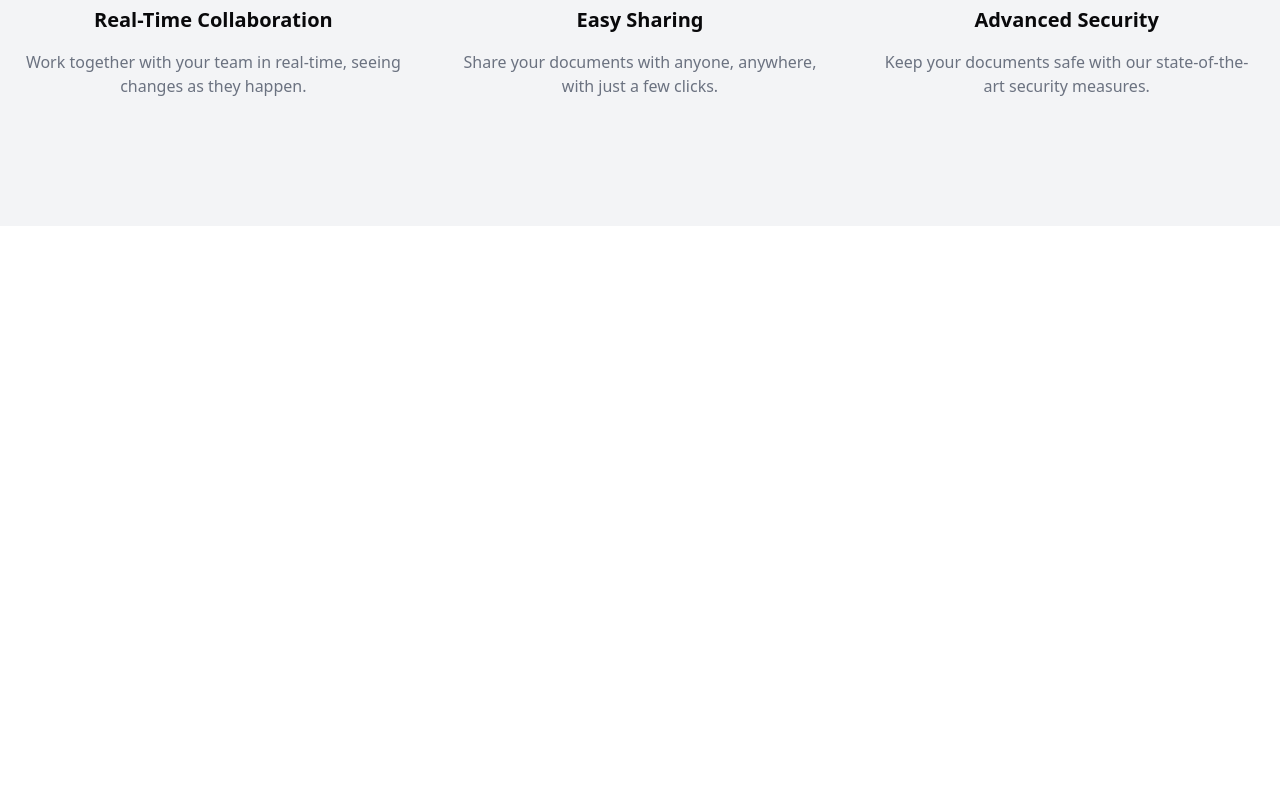
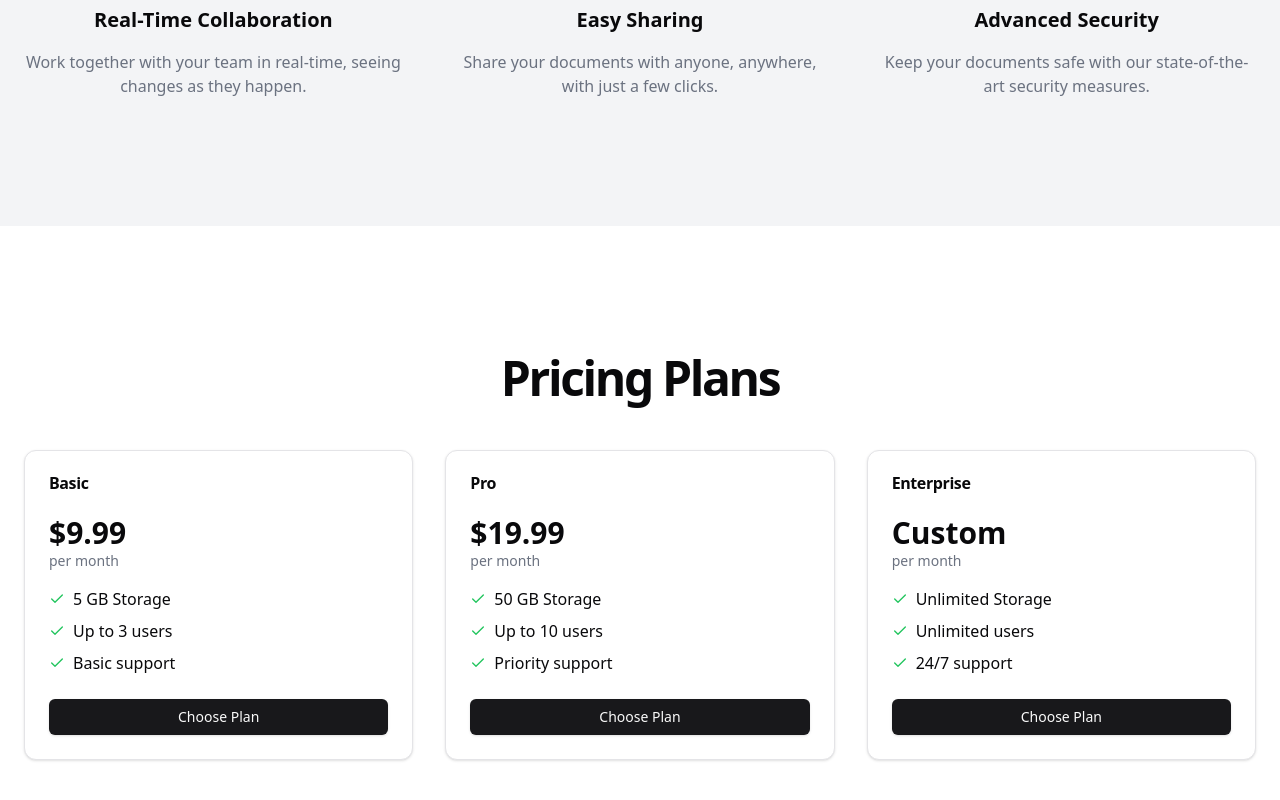
Before and after one commit to shashank1623/DocSync, a React (Vite) app in the folder frontend/: page / in a window 1280 px wide. Shown: the part 898-1698 px from the top of the page. Before the commit the page ends 1124 px from the top, so only its background shows below. Built offline with nearby package versions, Linux system fonts and the light colour scheme.

Commit message:
Pricing section added to Home Page

```diff
--- /dev/null
+++ b/frontend/src/components/Pricing.tsx
@@ -0,0 +1,38 @@
+import { Card, CardHeader , CardTitle , CardContent } from "./ui/card"
+import { Button } from "./ui/button"
+import { Check } from "lucide-react"
+export const Pricing = () => {
+
+    return <div id="pricing" className="w-full py-12 md:py-24 lg:py-32 px-4 sm:px-6">
+    <div className="container mx-auto">
+      <h2 className="text-3xl font-bold tracking-tighter sm:text-4xl md:text-5xl text-center mb-12">Pricing Plans</h2>
+      <div className="grid gap-8 md:grid-cols-2 lg:grid-cols-3">
+        {[
+          { name: "Basic", price: "$9.99", features: ["5 GB Storage", "Up to 3 users", "Basic support"] },
+          { name: "Pro", price: "$19.99", features: ["50 GB Storage", "Up to 10 users", "Priority support"] },
+          { name: "Enterprise", price: "Custom", features: ["Unlimited Storage", "Unlimited users", "24/7 support"] },
+        ].map((plan) => (
+          <Card key={plan.name} className="flex flex-col">
+            <CardHeader>
+              <CardTitle>{plan.name}</CardTitle>
+            </CardHeader>
+            <CardContent className="flex-1 flex flex-col">
+              <p className="text-3xl font-bold">{plan.price}</p>
+              <p className="text-sm text-gray-500 dark:text-gray-400">per month</p>
+              <ul className="mt-4 space-y-2 flex-1">
+                {plan.features.map((feature) => (
+                  <li key={feature} className="flex items-center">
+                    <Check className="h-4 w-4 mr-2 text-green-500" />
+                    {feature}
+                  </li>
+                ))}
+              </ul>
+              <Button className="mt-6 w-full">Choose Plan</Button>
+            </CardContent>
+          </Card>
+        ))}
+      </div>
+    </div>
+  </div>
+
+}
--- /dev/null
+++ b/frontend/src/components/ui/card.tsx
@@ -0,0 +1,76 @@
+import * as React from "react"
+
+import { cn } from "@/lib/utils"
+
+const Card = React.forwardRef<
+  HTMLDivElement,
+  React.HTMLAttributes<HTMLDivElement>
+>(({ className, ...props }, ref) => (
+  <div
+    ref={ref}
+    className={cn(
+      "rounded-xl border bg-card text-card-foreground shadow",
+      className
+    )}
+    {...props}
+  />
+))
+Card.displayName = "Card"
+
+const CardHeader = React.forwardRef<
+  HTMLDivElement,
+  React.HTMLAttributes<HTMLDivElement>
+>(({ className, ...props }, ref) => (
+  <div
+    ref={ref}
+    className={cn("flex flex-col space-y-1.5 p-6", className)}
+    {...props}
+  />
+))
+CardHeader.displayName = "CardHeader"
+
+const CardTitle = React.forwardRef<
+  HTMLParagraphElement,
+  React.HTMLAttributes<HTMLHeadingElement>
+>(({ className, ...props }, ref) => (
+  <h3
+    ref={ref}
+    className={cn("font-semibold leading-none tracking-tight", className)}
+    {...props}
+  />
+))
+CardTitle.displayName = "CardTitle"
+
+const CardDescription = React.forwardRef<
+  HTMLParagraphElement,
+  React.HTMLAttributes<HTMLParagraphElement>
+>(({ className, ...props }, ref) => (
+  <p
+    ref={ref}
+    className={cn("text-sm text-muted-foreground", className)}
+    {...props}
+  />
+))
+CardDescription.displayName = "CardDescription"
+
+const CardContent = React.forwardRef<
+  HTMLDivElement,
+  React.HTMLAttributes<HTMLDivElement>
+>(({ className, ...props }, ref) => (
+  <div ref={ref} className={cn("p-6 pt-0", className)} {...props} />
+))
+CardContent.displayName = "CardContent"
+
+const CardFooter = React.forwardRef<
+  HTMLDivElement,
+  React.HTMLAttributes<HTMLDivElement>
+>(({ className, ...props }, ref) => (
+  <div
+    ref={ref}
+    className={cn("flex items-center p-6 pt-0", className)}
+    {...props}
+  />
+))
+CardFooter.displayName = "CardFooter"
+
+export { Card, CardHeader, CardFooter, CardTitle, CardDescription, CardContent }
--- a/frontend/src/pages/Home.tsx
+++ b/frontend/src/pages/Home.tsx
@@ -1,6 +1,7 @@
 import { Hero } from "../components/Hero"
 import { Appbar } from "../components/Appbar"
 import { Features } from "@/components/Features"
+import { Pricing } from "@/components/Pricing"
 
 
 
@@ -12,6 +13,7 @@ export const Home = () =>{
         <main className="flex-1">
             <Hero/>
             <Features/>
+            <Pricing/>
         </main>
     </div>
 
```
